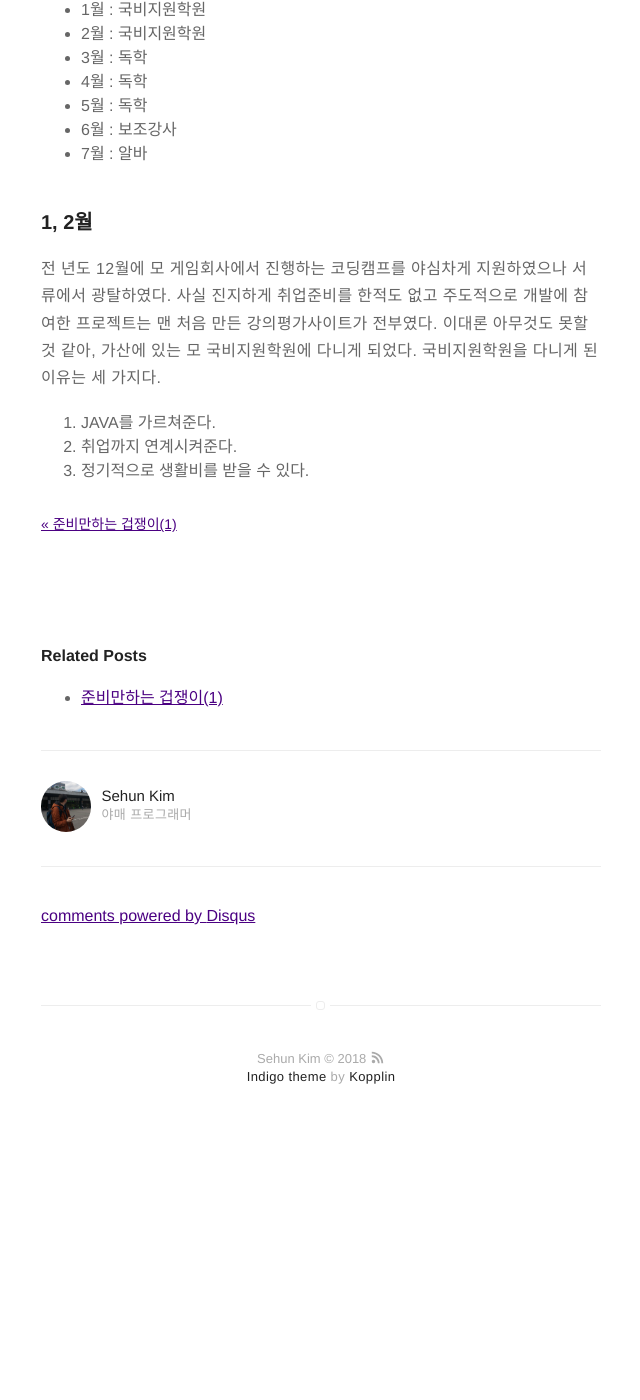
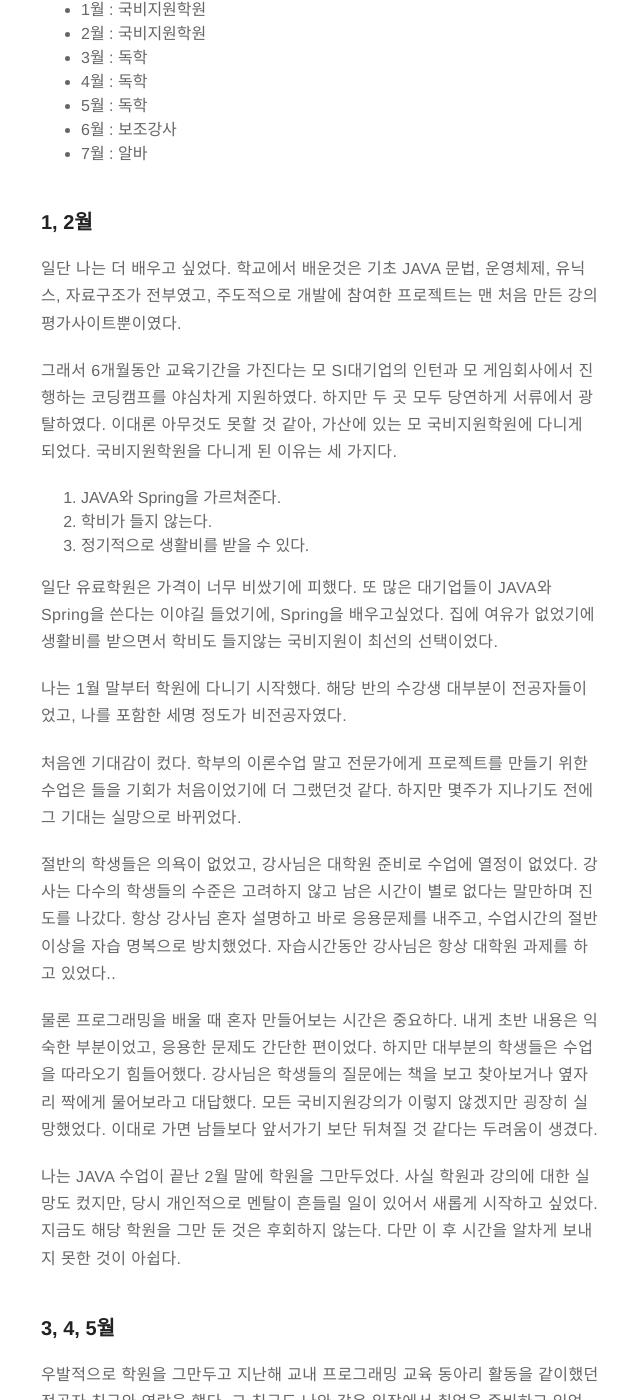
Before and after one commit to Sehun-Kim/blog, a Jekyll site: the page built from _posts/2018-07-25-mind2.markdown, in a window 1280 px wide and 1400 px high, scrolled down 671 px. Shown: the whole window, without its empty margins (319-959 px from the left). Built offline with Jekyll 4.4.1, drawn with Linux system fonts in a browser that asks for light colours; comment, search, counter and statistics services are not loaded; before the commit the page ends 1819 px from its top, so only the background shows below that; some of the changed text lies outside the part shown.

Commit message:
mind2 not yet..

````diff
--- a/_posts/2018-07-25-mind2.markdown
+++ b/_posts/2018-07-25-mind2.markdown
@@ -8,7 +8,7 @@ tag:
 - 내 생각
 category: blog
 author: sehunkim
-description: 요즘 내 생각
+description: 2018년 상반기 돌아보기
 star: false # true로할 경우 제목에 highlight 처리가 됨
 sitemap :
   changefreq : daily
@@ -35,8 +35,49 @@ sitemap :
 
 ### 1, 2월
 
-전 년도 12월에 모 게임회사에서 진행하는 코딩캠프를 야심차게 지원하였으나 서류에서 광탈하였다. 사실 진지하게 취업준비를 한적도 없고 주도적으로 개발에 참여한 프로젝트는 맨 처음 만든 강의평가사이트가 전부였다. 이대론 아무것도 못할 것 같아, 가산에 있는 모 국비지원학원에 다니게 되었다. 국비지원학원을 다니게 된 이유는 세 가지다.
+일단 나는 더 배우고 싶었다. 학교에서 배운것은 기초 JAVA 문법, 운영체제, 유닉스, 자료구조가 전부였고, 주도적으로 개발에 참여한 프로젝트는 맨 처음 만든 강의평가사이트뿐이였다.
 
-1. JAVA를 가르쳐준다.
-2. 취업까지 연계시켜준다.
+그래서 6개월동안 교육기간을 가진다는 모 SI대기업의 인턴과 모 게임회사에서 진행하는 코딩캠프를 야심차게 지원하였다. 하지만 두 곳 모두 당연하게 서류에서 광탈하였다. 이대론 아무것도 못할 것 같아, 가산에 있는 모 국비지원학원에 다니게 되었다. 국비지원학원을 다니게 된 이유는 세 가지다.
+
+1. JAVA와 Spring을 가르쳐준다.
+2. 학비가 들지 않는다.
 3. 정기적으로 생활비를 받을 수 있다.
+
+일단 유료학원은 가격이 너무 비쌌기에 피했다. 또 많은 대기업들이 JAVA와 Spring을 쓴다는 이야길 들었기에, Spring을 배우고싶었다. 집에 여유가 없었기에 생활비를 받으면서 학비도 들지않는 국비지원이 최선의 선택이었다.
+
+나는 1월 말부터 학원에 다니기 시작했다. 해당 반의 수강생 대부분이 전공자들이었고, 나를 포함한 세명 정도가 비전공자였다.
+
+처음엔 기대감이 컸다. 학부의 이론수업 말고 전문가에게 프로젝트를 만들기 위한 수업은 들을 기회가 처음이었기에 더 그랬던것 같다. 하지만 몇주가 지나기도 전에 그 기대는 실망으로 바뀌었다.
+
+절반의 학생들은 의욕이 없었고, 강사님은 대학원 준비로 수업에 열정이 없었다. 강사는 다수의 학생들의 수준은 고려하지 않고 남은 시간이 별로 없다는 말만하며 진도를 나갔다. 항상 강사님 혼자 설명하고 바로 응용문제를 내주고, 수업시간의 절반 이상을 자습 명복으로 방치했었다. 자습시간동안 강사님은 항상 대학원 과제를 하고 있었다..
+
+물론 프로그래밍을 배울 때 혼자 만들어보는 시간은 중요하다. 내게 초반 내용은 익숙한 부분이었고, 응용한 문제도 간단한 편이었다. 하지만 대부분의 학생들은 수업을 따라오기 힘들어했다. 강사님은 학생들의 질문에는 책을 보고 찾아보거나 옆자리 짝에게 물어보라고 대답했다. 모든 국비지원강의가 이렇지 않겠지만 굉장히 실망했었다. 이대로 가면 남들보다 앞서가기 보단 뒤쳐질 것 같다는 두려움이 생겼다.
+
+나는 JAVA 수업이 끝난 2월 말에 학원을 그만두었다. 사실 학원과 강의에 대한 실망도 컸지만, 당시 개인적으로 멘탈이 흔들릴 일이 있어서 새롭게 시작하고 싶었다. 지금도 해당 학원을 그만 둔 것은 후회하지 않는다. 다만 이 후 시간을 알차게 보내지 못한 것이 아쉽다.
+
+### 3, 4, 5월
+
+우발적으로 학원을 그만두고 지난해 교내 프로그래밍 교육 동아리 활동을 같이했던 전공자 친구와 연락을 했다. 그 친구도 나와 같은 입장에서 취업을 준비하고 있었다. 다만 그 친구는 전공자라서 학교에서 Spring을 배우고 이미 수업으로 프로젝트를 해본 경험이 있었다.
+
+나는 그 친구의 동기와 선배가 사는 자취방으로 출근해서 공부하기 시작했다. 친구의 동기는 N모 포털에 이미 취업하여 일을하고 있었다. 친구의 선배도 큰 쇼핑몰의 전산팀에서 근무하였기 때문에 낮시간에는 집이 비어있었다. 우리는 빈 자취방을 스터디룸처럼 사용했다.
+
+나는 5월에 있을 N모 포털의 대학생 인턴을 뽑기위해 진행하는 해커톤에 지원하기 위해 Spring으로 프로젝트를 만들 준비를 했다. 해당 해커톤으로 친구의 동기가 N모 포털에 입사하였기에, 친구의 동기가 해커톤에 지원할때 만들 프로젝트의 큰 틀을 짜주었다.
+
+```
+- 클라이언트들은 서버에 개별적으로 필요한 만큼의 데이터를 요청한다.
+- 서버는 다수의 클라이언트에게 동시에 요청을 받아 필요한 데이터를 csv파일로 만들어 서버에 저장한다.
+- 각 클라이언트는 요청을 비 동기적으로 보낸다.
+- 서버는 요청을 각각의 API 서버로 분배하여 처리한다.
+```
+
+같이 시작할 동기는 Spring을 다룰 줄 알기에 바로 시작하였고, 나는 혼자 인프런에서 JSP부터 Spring까지 기초 강의를 들었다.
+
+나는 친구보단 한달반 정도 늦게 프로젝트를 만들기 시작했다. Spring은 Rails처럼 MVC패턴을 가진 프레임워크다. 하지만 내부 로직을 정확히 몰라도 사용할 수 있던 Rails와 달리 Spring은 셋팅부터 하나하나 까다로운게 많았다.
+
+해커톤에 지원하는 시기가 왔을 때 쯤 기본적인 기능은 모두 완성하였다. 친구는 기본 기능 이외에도 추가적인 부분까지 구현하였다. 결과적으로 나는 떨어졌고, 친구는 붙어서 해커톤 행사에 다녀왔다. 떨어진 이유를 생각해 보면 요구하는 경험에 모두 자신없게 답변을 작성했었다. 실제로 안해본 경험들이었지만, 비슷한 거라도 어떻게든 엮었어야 했는데 너무 양심적으로 쓴 듯하다.
+
+또 이 시기 쯤 블로그의 필요성을 느끼고 블로그를 만들었다. 하지만 프로그래머스의 알고리즘 문제풀이 두 개를 끝으로 어떠한 글도 쓴적이 없다..
+
+친구가 해커톤에 붙었을 때 이제 같이 공부할 이유가 없어졌고, 그 때쯤 나는 e모 커머스와 t모 커머스의 여름방학 인턴에 지원했다. 기대하지 않았지만 두 곳 모두 서류에 붙었다.
+
+때 마침 전에 했던 동아리의 지인이 프로그래밍 교육을 하는데 보조강사가 필요하다는
````
Also changed, not shown: _posts/2018-07-24-mind1.markdown (+30 -30 lines).
